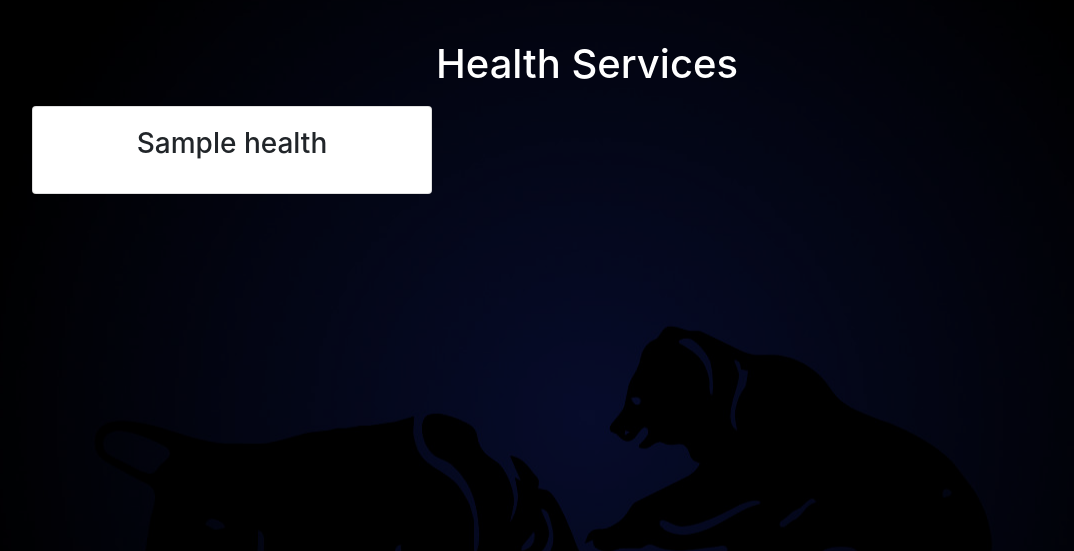
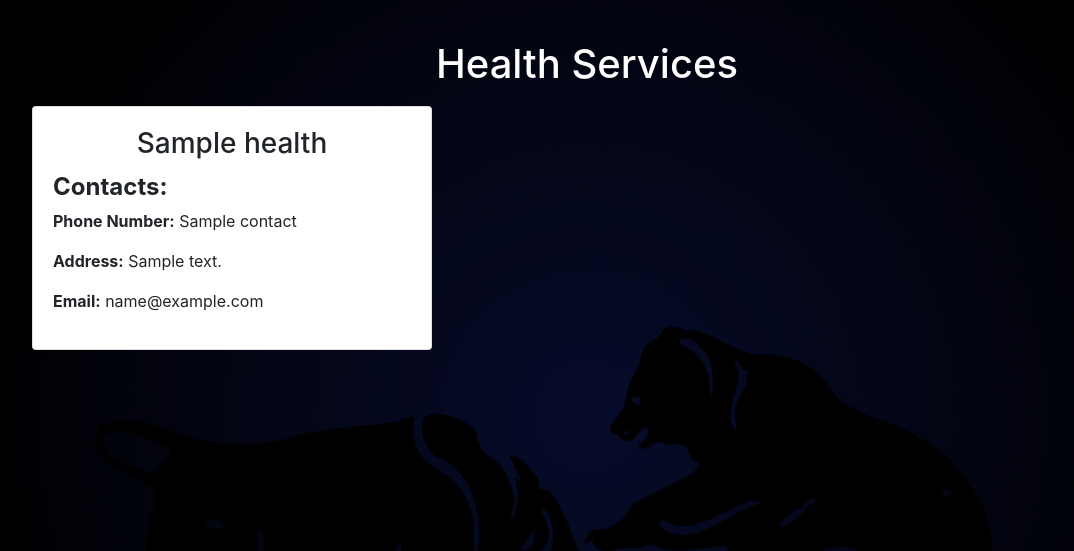
Before and after one commit to TechVictorKE/neighborhood-watch, a Django app: template security/templates/health.html in a window 1280 px wide. Shown: the part 56-607 px from the top of the page, without its empty margins (53-1127 px from the left). Run offline with Django 3.2, Linux system fonts and the light colour scheme; the template is opened without the code that fills it: most values are stand-ins (such as "Sample title", 1, 10 or a date in 2020); grey boxes marked "Sample" are stand-in pictures; parts of the project's set-up code (start-up, migrations or seed data) failed here and were passed over; some libraries are stand-ins or nearby versions.

Commit message:
Fixed view information bug in cards

```diff
--- a/security/templates/health.html
+++ b/security/templates/health.html
@@ -20,6 +20,10 @@
   <div class="card" style="width: 25rem;margin-top:10px;" >
   <div class="card-body">
       <h3 class="card-title" data-toggle="modal" data-target="#{{health.id}}">{{health.name}}</h3>
+      <h4 class="bold">Contacts:</h4>
+      <p><span class="bold">Phone Number:</span> {{health.contact}}</p>
+      <p><span class="bold">Address:</span> {{health.address}}</p>
+      <p><span class="bold">Email:</span> {{health.email}}</p>
   </div>
 </div>
 </div>
```
